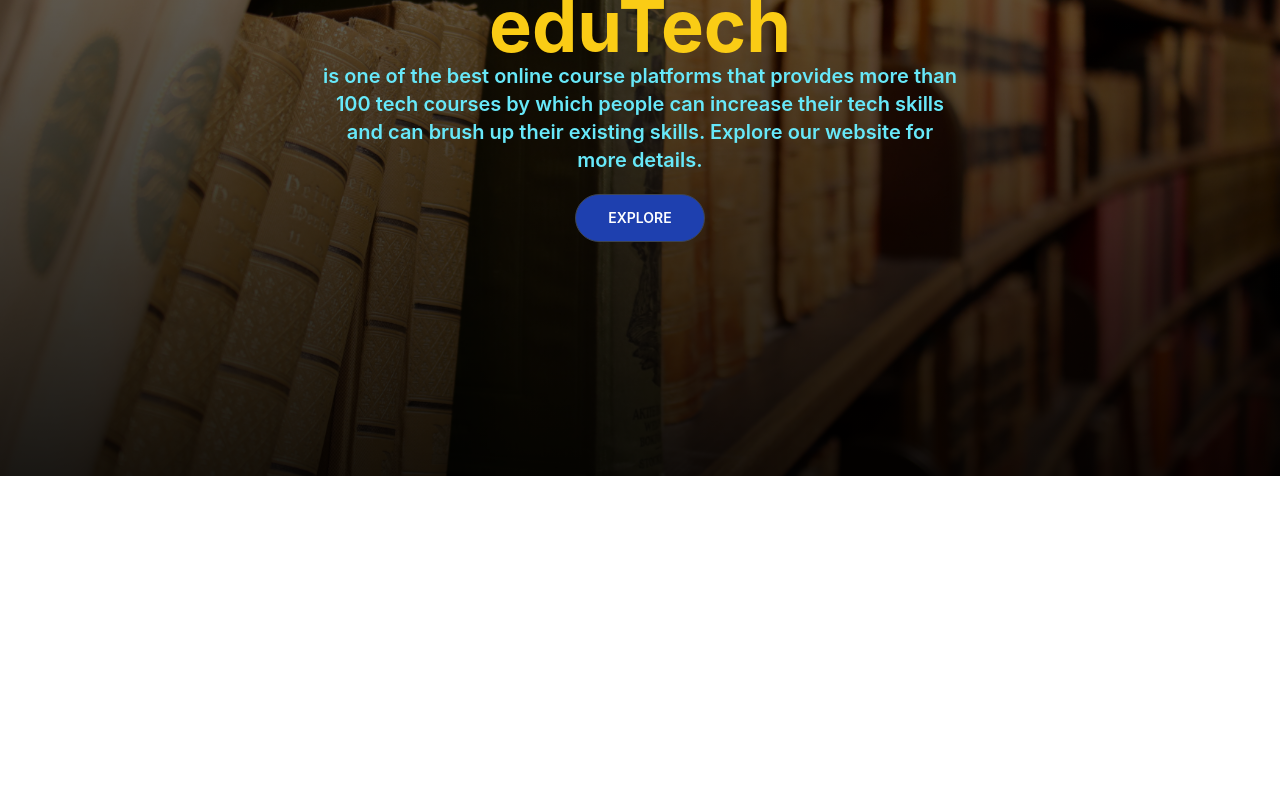
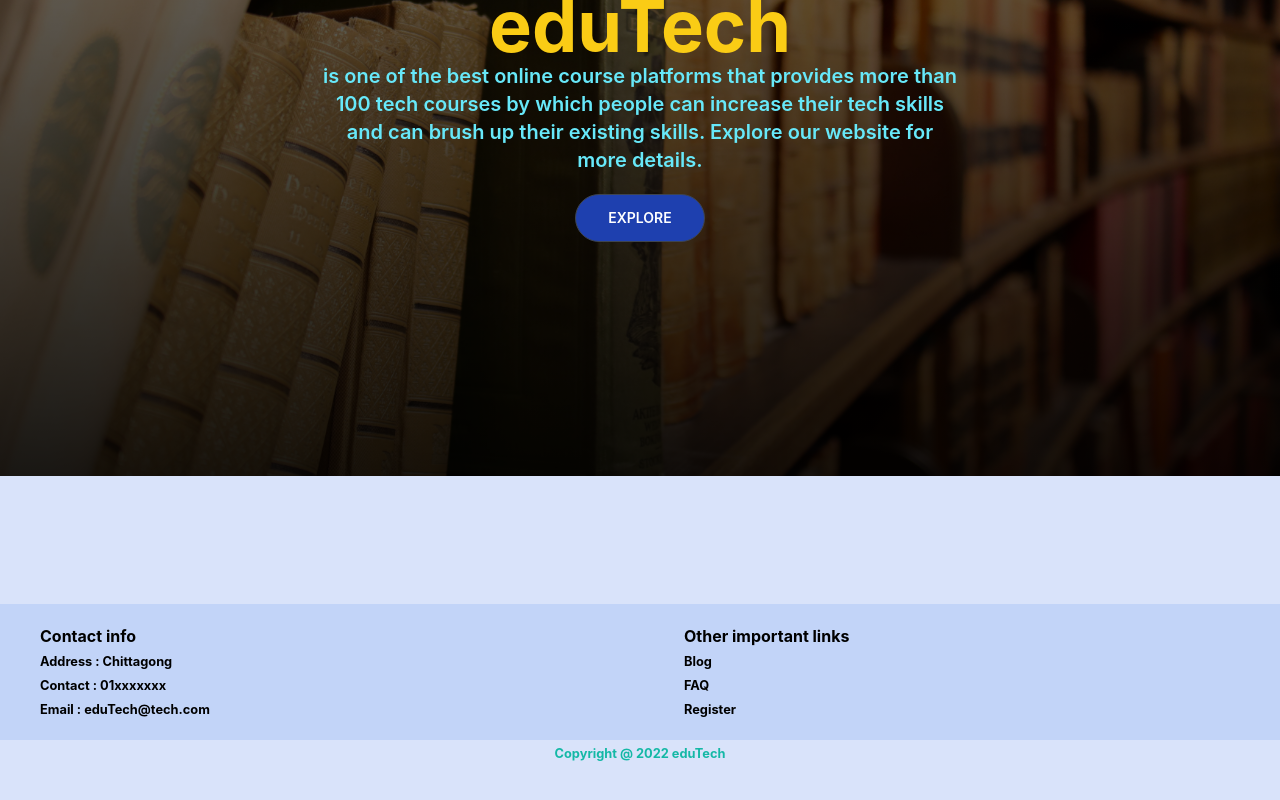
Before and after one commit to IffatNur/eduTech-client-main, a React (Create React App) app: page / in a window 1280 px wide. Shown: the part 308-1108 px from the top of the page. Before the commit the page ends 800 px from the top, so only its background shows below. Built offline with nearby package versions, Linux system fonts and the light colour scheme; no server answers.

Commit message:
footer added

```diff
--- a/src/components/Courses/Courses.js
+++ b/src/components/Courses/Courses.js
@@ -7,7 +7,7 @@ const Courses = () => {
     const courses = useLoaderData();
     return (
       <div className="flex ">
-        <div className="w-3/12 pl-10 pt-10 bg-sky-600 text-cyan-100 lg:mr-28">
+        <div className="side-bar w-3/12 pl-10 pt-10 bg-blue-900 text-cyan-100 lg:mr-28">
           <h3 className="text-2xl font-bold text-gray-300">COURSE DETAILS</h3>
           {courses.map((crs) => (
               <LeftNavbar key={crs.id} crs={crs}></LeftNavbar>
--- /dev/null
+++ b/src/components/Footer/Footer.js
@@ -0,0 +1,41 @@
+import React from 'react';
+import { Link } from 'react-router-dom';
+import '../../contexts/AuthContext.css';
+
+const Footer = () => {
+    return (
+      <div className='mt-32'>
+        <div className="grid grid-rows-2 ">
+          <div className="grid grid-cols-2 gap-2 text-yellow-500 font-bold footer-container">
+            <div className="ml-10 my-5">
+              <p> Contact info</p>
+              <small>Address : Chittagong</small>
+              <br />
+              <small>Contact : 01xxxxxxx</small>
+              <br />
+              <small>Email : eduTech@tech.com</small>
+            </div>
+            <div className="ml-10 my-5">
+              <p>Other important links</p>
+              <Link to="/blog">
+                <small>Blog</small>
+              </Link>
+              <br />
+              <Link to="/faq">
+                <small>FAQ</small>
+              </Link>
+              <br />
+              <Link to="/register">
+                <small>Register</small>
+              </Link>
+            </div>
+          </div>
+          <div className="text-center text-teal-500 font-bold">
+            <small>Copyright @ 2022 eduTech</small>
+          </div>
+        </div>
+      </div>
+    );
+};
+
+export default Footer;
--- a/src/contexts/AuthContext.css
+++ b/src/contexts/AuthContext.css
@@ -10,3 +10,10 @@
 #dark .home-header h1{
     color: rgb(248, 211, 2);
 }
+#light .footer-container{
+    color: black;
+    background-color: rgb(194, 212, 248);
+}
+#dark .side-bar{
+    background-color: rgba(0, 0, 13, 0.783);
+}
--- a/src/layout/Main.js
+++ b/src/layout/Main.js
@@ -1,5 +1,6 @@
 import React from 'react';
 import { Outlet } from 'react-router-dom';
+import Footer from '../components/Footer/Footer';
 import Header from '../components/Header/Header';
 
 const Main = () => {
@@ -7,6 +8,7 @@ const Main = () => {
         <div>
             <Header></Header>
             <Outlet></Outlet>
+            <Footer></Footer>
         </div>
     );
 };
```
